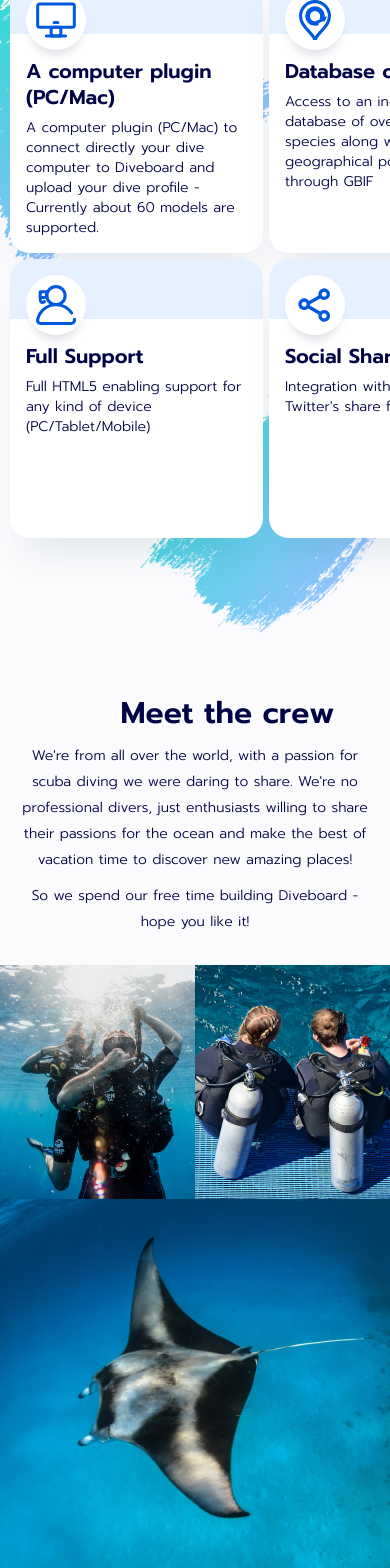
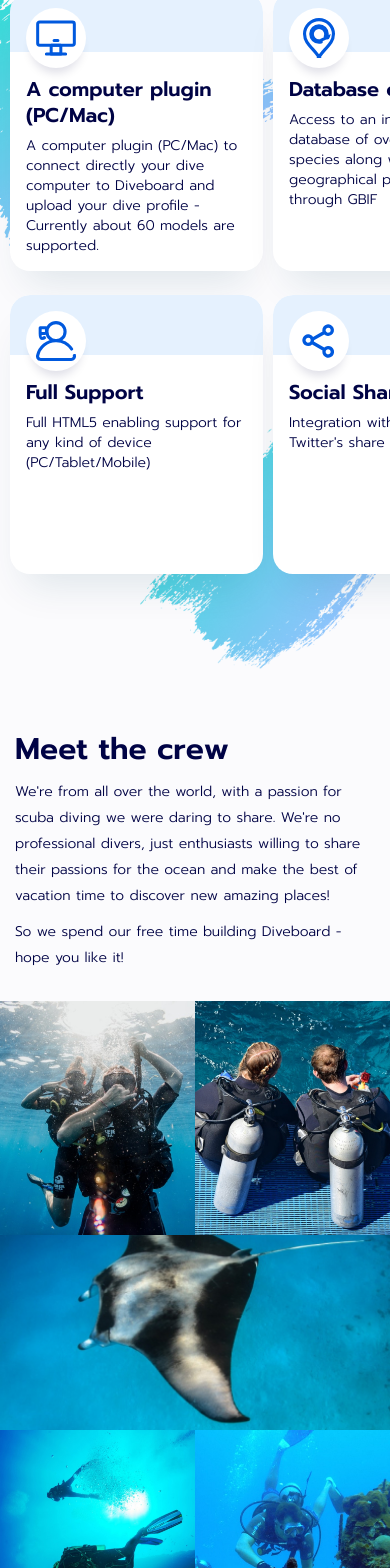
Before and after one commit to alyona-shirpal/diveboard-v2, a Next.js app in the folder frontend/: page /about-us in a window 390 px wide. Shown: the part 1669-3237 px from the top of the page. Built offline with nearby package versions, Linux system fonts and the light colour scheme; no server answers.

Commit message:
fixes of responsive about-us page

```diff
--- a/frontend/src/components/Footer/MobileFooter/index.tsx
+++ b/frontend/src/components/Footer/MobileFooter/index.tsx
@@ -2,7 +2,7 @@ import React, { FC } from 'react';
 import Image from 'next/image';
 import Link from 'next/link';
 import { useRouter } from 'next/router';
-import { Icon } from '../../Icons/Icon';
+import { Icon, imageLoader } from '../../Icons/Icon';
 import { ArrowLink } from '../../ArrowLink';
 import pageRoutes from '../../../routes/pagesRoutes.json';
 import styles from './styles.module.scss';
@@ -84,7 +84,7 @@ export const FooterMobile: FC = () => {
         </div>
 
         <div className={styles.forkme}>
-          <Image src="/assets/images/forkme.png" width={149} height={149} />
+          <Image src="/images/forkme.png" width={149} height={149} loader={imageLoader} />
         </div>
       </div>
       <div className={styles.copyrightWrapper}>
--- a/frontend/src/components/PageBlocks/AboutUsBlocks/AboutMembers/styles.module.scss
+++ b/frontend/src/components/PageBlocks/AboutUsBlocks/AboutMembers/styles.module.scss
@@ -53,6 +53,7 @@
     align-items: center;
     margin-top: 80px;
     padding: 0 15px;
+
     .imageBlock {
       min-width: 320px;
       margin-right: 0;
@@ -68,6 +69,8 @@
       margin-top: 50px;
 
       .memberItem {
+        margin-bottom: 16px;
+
         h3 {
           font-size: 26px;
           line-height: 40px;
--- a/frontend/src/components/PageBlocks/AboutUsBlocks/CrewBlock/index.tsx
+++ b/frontend/src/components/PageBlocks/AboutUsBlocks/CrewBlock/index.tsx
@@ -22,7 +22,7 @@ export const CrewBlock = () => (
     <div className={styles.imageBlock}>
       <Image src="/images/crew-1.jpg" width={384} height={460} />
       <Image src="/images/crew-2.jpg" width={384} height={460} />
-      <Image src="/images/crew-3.jpg" width={384} height={460} />
+      <Image src="/images/crew-3.jpg" width={384} height={460} className={styles.img} />
       <Image src="/images/crew-4.jpg" width={384} height={460} />
       <Image src="/images/crew-5.jpg" width={384} height={460} />
     </div>
--- a/frontend/src/components/PageBlocks/AboutUsBlocks/CrewBlock/styles.module.scss
+++ b/frontend/src/components/PageBlocks/AboutUsBlocks/CrewBlock/styles.module.scss
@@ -57,19 +57,19 @@
   .crew {
     .titleBlock {
       flex-direction: column;
-      align-items: center;
+      align-items: flex-start;
 
       h2 {
         font-size: 30px;
         line-height: 20px;
+        margin-left: 0;
       }
 
       .textBlock {
-        text-align: center;
-
         p {
           margin-top: 20px;
           font-size: 14px;
+          text-align: left;
         }
 
         .text {
@@ -82,6 +82,12 @@
       margin-top: 30px;
       display: grid;
       grid-template-columns: repeat(2, 1fr);
+      grid-template-rows: auto 50vw auto;
+
+      .img {
+        object-fit: cover;
+        object-position: center;
+      }
 
       > span {
         &:nth-child(3) {
--- a/frontend/src/components/PageBlocks/AboutUsBlocks/KeyFeaturesBlock/styles.module.scss
+++ b/frontend/src/components/PageBlocks/AboutUsBlocks/KeyFeaturesBlock/styles.module.scss
@@ -103,6 +103,8 @@
         padding-bottom: 45px;
         grid-template-columns: repeat(4, max(253px));
         grid-template-rows: 100px auto auto;
+        grid-column-gap: 10px;
+        grid-row-gap: 24px;
         overflow-x: scroll;
 
         .titleWrapper {
@@ -133,11 +135,3 @@
     }
   }
 }
-
-@media (max-width: 520px) {
-  .featuresWrapper {
-
-
-  }
-
-}
```
